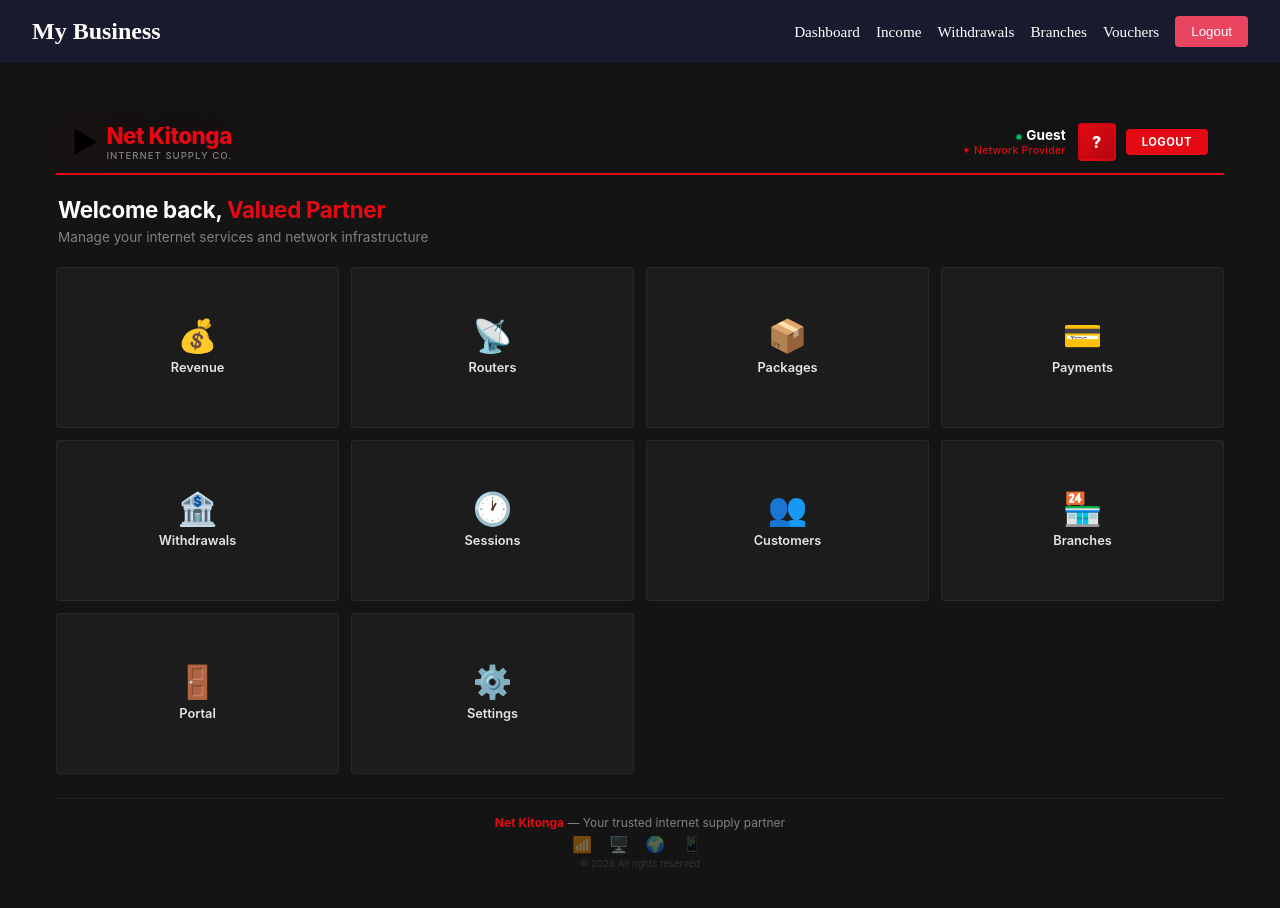
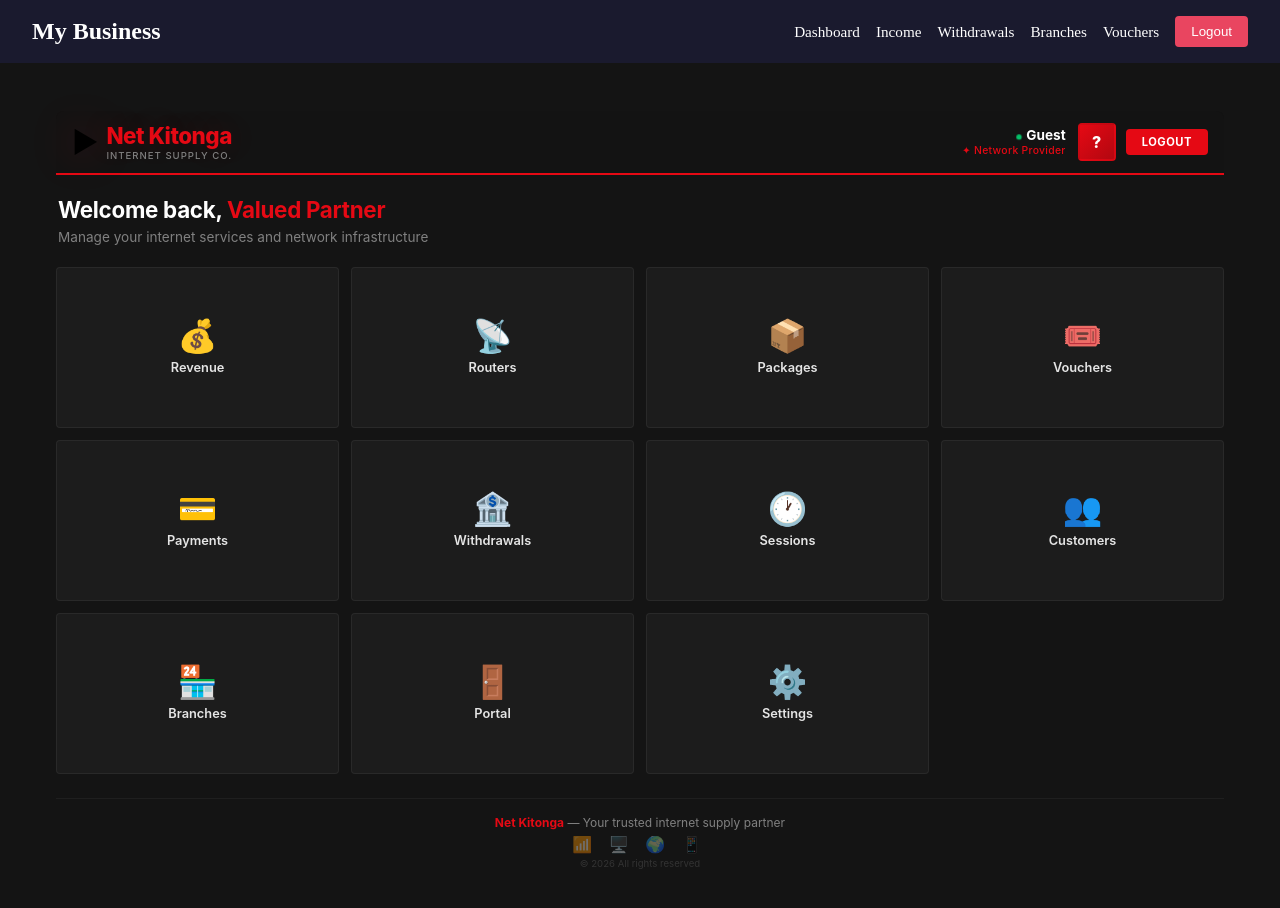
Before and after one commit to Husseinponkg/NetKitonga, a React app in the folder frontend/: page /dashboard in a window 1280 px wide. Shown: the top 908 px of the page. Built offline with nearby package versions, Linux system fonts and the light colour scheme; no server answers; sample sign-in values are in the browser's storage; the HTML template or start-up script is replaced by a standard one.

Commit message:
update frontende

```diff
--- a/frontend/src/pages/dashboard.jsx
+++ b/frontend/src/pages/dashboard.jsx
@@ -300,6 +300,7 @@ function Dashboard() {
         .menu-card:nth-child(8) { animation-delay: 0.40s; }
         .menu-card:nth-child(9) { animation-delay: 0.45s; }
         .menu-card:nth-child(10) { animation-delay: 0.50s; }
+        .menu-card:nth-child(11) { animation-delay: 0.55s; }
 
         .menu-card:hover {
           transform: translateY(-3px);
@@ -827,6 +828,11 @@ function Dashboard() {
             <p className="menu-label">Packages</p>
           </Link>
 
+          <Link to="/vouchers" className="menu-card">
+            <span className="menu-icon">🎟️</span>
+            <p className="menu-label">Vouchers</p>
+          </Link>
+
           <Link to="/payments" className="menu-card">
             <span className="menu-icon">💳</span>
             <p className="menu-label">Payments</p>
```
